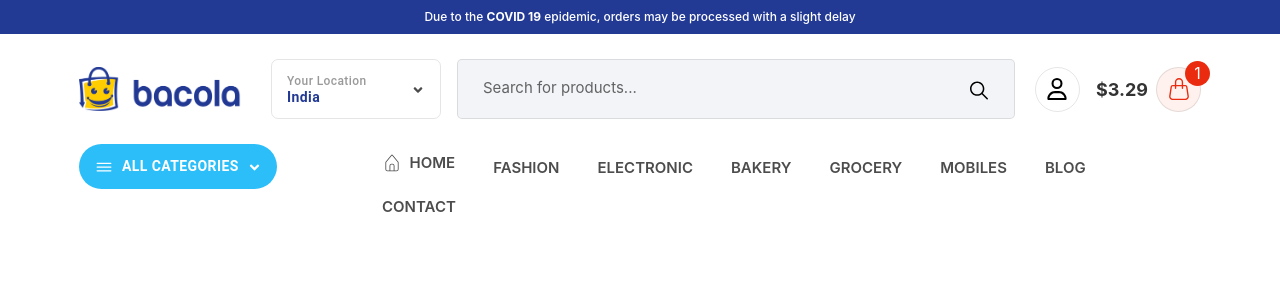
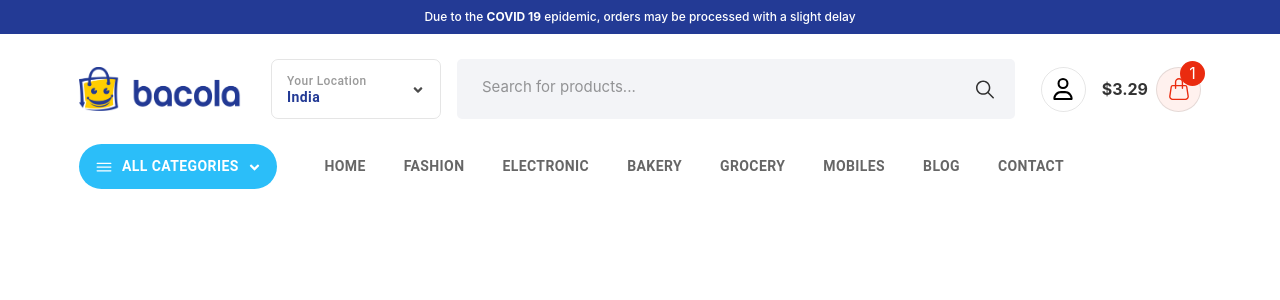
Before and after one commit to DulanjaliSenarathna/fullstack_ecommerce, a React (Create React App) app: page / in a window 1280 px wide. Shown: the top 300 px of the page. Built offline with nearby package versions, Linux system fonts and the light colour scheme.

Commit message:
Country list done

```diff
--- a/src/App.css
+++ b/src/App.css
@@ -8,6 +8,19 @@
 
 .bg-blue {
   background-color: #233a95;
+}
+
+::-webkit-scrollbar {
+  width: 8px !important;
+  height: 8px !important;
+}
+
+::-webkit-scrollbar-thumb {
+  background: #ccc !important;
+}
+
+::-webkit-scrollbar-track{
+  background: transparent !important;
 }
 
 .container{
@@ -68,17 +81,17 @@
   opacity: 0.7;
 }
 
-header .headerSearch{
+.headerSearch{
   width: 60%;
   height: 60px;
   background: #f3f4f7;
   padding: 5px;
   position: relative;
   border-radius: 5px;
-  border: rgba(0,0,0,0.1) 1px solid;
+  border: rgba(0,0,0,0.) 1px solid;
 }
 
-header .headerSearch input{
+.headerSearch input{
   background: transparent !important;
   outline: none !important;
   font-size: 15px;
@@ -89,14 +102,14 @@
   padding: 0px 20px !important;
 }
 
-header .headerSearch input::-webkit-input-placeholder{
-  color: rgba(0,0,0,0.6);
+.headerSearch input::-webkit-input-placeholder{
+  color: rgba(0,0,0,0.4);
 }
 
-header .headerSearch button{
+.headerSearch button{
   position: absolute;
   top: 10px;
-  right: 15px;
+  right: 10px;
   z-index: 100;
   min-width: 40px !important;
   height: 40px !important;
@@ -105,8 +118,9 @@
   color: #000;
 }
 
-header .headerSearch button svg{
+.headerSearch button svg{
   font-size: 25px;
+  opacity: 0.8;
 }
 
 header .part3 .circle{
@@ -125,7 +139,7 @@
 }
 
 .cartTab .price{
-  font-size: 18px;
+  font-size: 16px;
   color: rgba(0,0,0,0.8);
   font-weight: 700;
 }
@@ -141,12 +155,60 @@
 .cartTab .count{
   position: absolute;
   top: -6px;
-  right: -9px;
+  right: -4px;
   background: #ea2b0f;
   border-radius: 50%;
   color: white;
   width: 25px;
   height: 25px;
+}
+
+.locationModal .MuiPaper-elevation{
+  padding: 25px;
+  position: relative;
+}
+
+.locationModal .countryList{
+  margin-bottom: 0px;
+  max-height: 400px;
+  overflow-y: scroll;
+}
+
+.locationModal .countryList li{
+  width: 100%;
+  list-style: none;
+}
+
+.locationModal .countryList li button{
+  width: 100%;
+  text-transform: capitalize !important;
+  color: #000 !important;
+  justify-content: flex-start !important;
+  padding: 10px 20px !important;
+}
+
+.locationModal .close_{
+  position: absolute;
+  top: 10px;
+  right: 10px;
+  color:  #000 !important;
+  min-width: 40px !important;
+  height: 40px !important;
+  border-radius: 50% !important;
+}
+
+.locationModal .close_ svg{
+  font-size: 22px;
+}
+
+nav .navPart1{
+  max-width: 20%;
+  flex: 0 0 20%;
+}
+
+nav .navPart2{
+  max-width: 80%;
+  flex: 0 0 80%;
 }
 
 nav .allCatTab{
@@ -180,10 +242,14 @@
 }
 
 nav .navPart2 ul li a{
-  font-size: 15px;
+  text-decoration: none;
+}
+
+nav .navPart2 ul li a button{
+  font-size: 14px !important;
   font-weight: 600;
   text-decoration: none;
-  color: rgba(0,0,0,0.7);
+  color: rgba(0,0,0,0.6);
   text-transform: uppercase;
   display: flex;
   align-items: center;
--- a/src/Components/CountryDropdown/index.js
+++ b/src/Components/CountryDropdown/index.js
@@ -1,12 +1,24 @@
-import React from 'react'
+import React, { useState } from 'react'
 import Button from '@mui/material/Button';
 import { FaAngleDown } from "react-icons/fa";
 import '../../App.css'
+import DialogTitle from '@mui/material/DialogTitle';
+import { Dialog } from '@mui/material';
+import { IoIosSearch } from "react-icons/io";
+import { MdClose } from "react-icons/md";
+import Slide from '@mui/material/Slide';
+
+const Transition = React.forwardRef(function Transition(props, ref) {
+  return <Slide direction="up" ref={ref} {...props} />;
+});
 
 const CountryDropdown = () => {
+
+  const [isOpenModal, setIsOpenModal] = useState(false);
+
   return (
     <>
-    <Button className='countryDrop'>
+    <Button className='countryDrop' onClick={()=> setIsOpenModal(true)}>
         <div className='info d-flex flex-column'>
             <span className='label'>Your Location</span>
             <span className='name'>India</span>
@@ -15,6 +27,43 @@
             <FaAngleDown />
         </span>
     </Button>
+
+    <Dialog open={isOpenModal} onClose={()=>setIsOpenModal(false)} className='locationModal'
+      slots={{
+          transition: Transition,
+        }}
+      >
+      <h4 className='mb-0'>Choose your Delivery Location</h4>
+      <p>Enter your address and we will specify the offer for your area.</p>
+      <Button className='close_' onClick={()=> setIsOpenModal(false)}><MdClose/></Button>
+
+      <div className='headerSearch w-100'>
+                <input type='text' placeholder='Search your area'/>
+                <Button><IoIosSearch/></Button>
+       </div>
+
+       <ul className='countryList mt-3'>
+        <li><Button onClick={()=> setIsOpenModal(false)}>India</Button></li>
+        <li><Button onClick={()=> setIsOpenModal(false)}>Sri Lanka</Button></li>
+        <li><Button onClick={()=> setIsOpenModal(false)}>Pakistan</Button></li>
+         <li><Button onClick={()=> setIsOpenModal(false)}>India</Button></li>
+        <li><Button onClick={()=> setIsOpenModal(false)}>Sri Lanka</Button></li>
+        <li><Button onClick={()=> setIsOpenModal(false)}>Pakistan</Button></li>
+         <li><Button onClick={()=> setIsOpenModal(false)}>India</Button></li>
+        <li><Button onClick={()=> setIsOpenModal(false)}>Sri Lanka</Button></li>
+        <li><Button onClick={()=> setIsOpenModal(false)}>Pakistan</Button></li>
+         <li><Button onClick={()=> setIsOpenModal(false)}>India</Button></li>
+        <li><Button onClick={()=> setIsOpenModal(false)}>Sri Lanka</Button></li>
+        <li><Button onClick={()=> setIsOpenModal(false)}>Pakistan</Button></li>
+        <li><Button onClick={()=> setIsOpenModal(false)}>India</Button></li>
+        <li><Button onClick={()=> setIsOpenModal(false)}>Sri Lanka</Button></li>
+        <li><Button onClick={()=> setIsOpenModal(false)}>Pakistan</Button></li>
+         <li><Button onClick={()=> setIsOpenModal(false)}>India</Button></li>
+        <li><Button onClick={()=> setIsOpenModal(false)}>Sri Lanka</Button></li>
+        <li><Button onClick={()=> setIsOpenModal(false)}>Pakistan</Button></li>
+       </ul>
+
+    </Dialog>
     </>
   )
 }
--- a/src/Components/Header/Navigation/index.js
+++ b/src/Components/Header/Navigation/index.js
@@ -10,7 +10,7 @@
      <nav>
             <div className='container'>
                 <div className='row'>
-                    <div className='col-sm-3 navPart1'>
+                    <div className='col-sm-2 navPart1'>
                         <Button className='allCatTab align-items-center'>
                             <span className='icon1 mr-2'><IoIosMenu /></span>
                             <span className='text'>ALL CATEGORIES</span>
@@ -18,32 +18,34 @@
                         </Button>
                     </div>
 
-                     <div className='col-sm-9 navPart2 d-flex align-items-center'>
-                        <ul className='list list-inline ml-auto'>
+                     <div className='col-sm-10 navPart2 d-flex align-items-center'>
+                        <ul className='list list-inline'>
                             <li className='list-inline-item'>
-                                <Link to='/'><CiHome /> &nbsp; Home</Link>
+                                <Link to='/'><Button>Home</Button></Link>
                             </li>
                             <li className='list-inline-item'>
-                                <Link to='/'>Fashion</Link>
+                                <Link to='/'><Button>Fashion</Button></Link>
                             </li>
                             <li className='list-inline-item'>
-                                <Link to='/'>Electronic</Link>
+                                <Link to='/'><Button>Electronic</Button></Link>
                             </li>
                             <li className='list-inline-item'>
-                                <Link to='/'>Bakery</Link>
+                                <Link to='/'><Button>Bakery</Button></Link>
                             </li>
                             <li className='list-inline-item'>
-                                <Link to='/'>Grocery</Link>
+                                <Link to='/'><Button>Grocery</Button></Link>
                             </li>
                             <li className='list-inline-item'>
-                                <Link to='/'>Mobiles</Link>
+                                <Link to='/'><Button>Mobiles</Button></Link>
+                            </li>
+
+                            <li className='list-inline-item'>
+                                <Link to='/'><Button>Blog</Button></Link>
                             </li>
                             <li className='list-inline-item'>
-                                <Link to='/'>Blog</Link>
+                                <Link to='/'><Button>Contact</Button></Link>
                             </li>
-                            <li className='list-inline-item'>
-                                <Link to='/'>Contact</Link>
-                            </li>
+
                         </ul>
                     </div>
                 </div>
```
